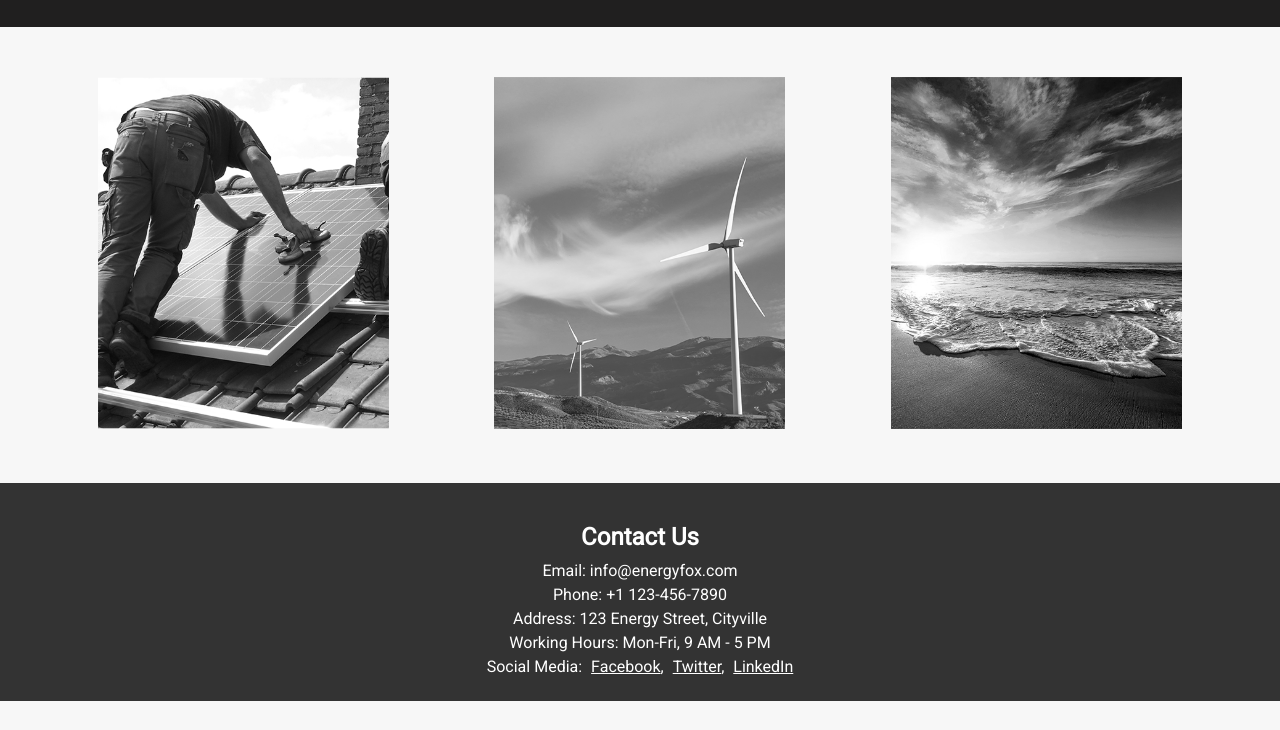
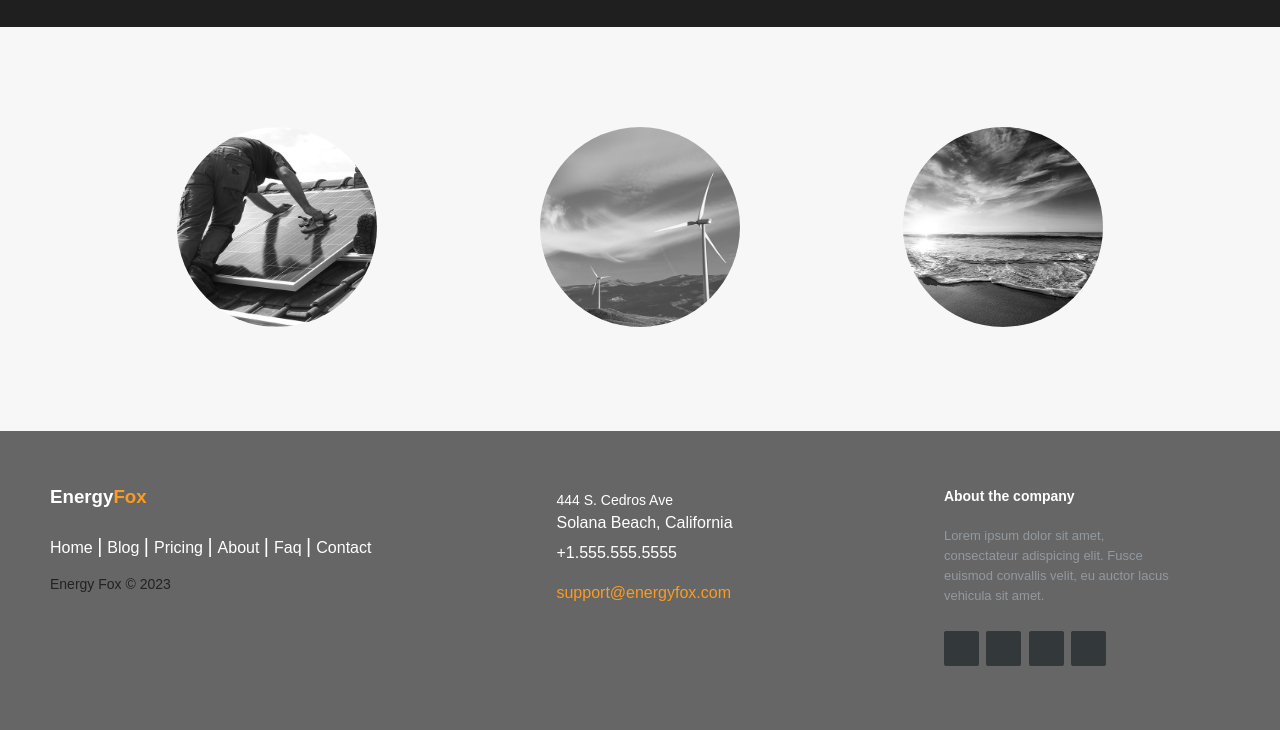
Before and after one commit to iamanandhuam/EnergyFox, a plain HTML site: page index.html in a window 1280 px wide. Shown: the part 852-1582 px from the top of the page. Before the commit the page ends 1553 px from the top, so only its background shows below. Drawn offline with Linux system fonts and the light colour scheme.

Commit message:
Added footer section and animations

```diff
--- a/assets/css/style.css
+++ b/assets/css/style.css
@@ -1,5 +1,10 @@
 /* Reset some default styles */
-body, h1, p, input, textarea, button {
+body,
+h1,
+p,
+input,
+textarea,
+button {
     margin: 0;
     padding: 0;
     border: none;
@@ -43,6 +48,7 @@ header img {
     z-index: 1;
     color: #172447;
 }
+
 .company_banner img {
     width: 50px;
     height: 50px;
@@ -134,14 +140,14 @@ header img {
     height: 2px;
     width: 150px;
     margin-bottom: 10px;
-    background-color: #fff;
+    background-color: #fb9c1f;
 }
 
 /* end of about section */
 
 #services {
     text-align: center;
-    padding: 50px;
+    padding: 100px;
     display: grid;
     gap: 10px;
     grid-template-columns: repeat(3, 1fr);
@@ -154,18 +160,19 @@ header img {
 }
 
 .service_images {
-    width: 291px;
-    height: 352px;
-    transition: .35s;
+    width: 200px;
+    height: 200px;
+    transition: .3s;
     filter: grayscale();
+    border-radius: 50%;
 }
 
 .service-details {
     position: absolute;
     top: 100%;
     left: 50%;
+    width: 100%;
     transform: translateX(-50%);
-    /* background-color: rgba(255, 255, 255, 0.8); */
     padding: 10px;
     text-align: center;
     display: none;
@@ -182,6 +189,8 @@ header img {
 
 .service:hover .service_images {
     filter: grayscale(0%);
+    border-radius: 1%;
+    box-shadow: 0px 5px 10px 0px rgba(0, 0, 0, 0.5)
 }
 
 .service:hover .service-details {
@@ -189,23 +198,179 @@ header img {
 }
 
 /* end of services view */
+/* @import url(https://fonts.googleapis.com/css?family=Open+Sans:400,500,300,700);
 
-.contact-details {
+* {
+    font-family: Open Sans;
+} */
+
+/* section {
+    width: 100%;
+    display: inline-block;
+    background: #333;
+    height: 50vh;
     text-align: center;
-    padding: 20px;
-    background-color: #333;
-    color: #fff;
+    font-size: 22px;
+    font-weight: 700;
+    text-decoration: underline;
+} */
+
+.footer-distributed {
+    background: #666;
+    box-shadow: 0 1px 1px 0 rgba(0, 0, 0, 0.12);
+    box-sizing: border-box;
+    width: 100%;
+    text-align: left;
+    font: bold 16px sans-serif;
+    padding: 55px 50px;
 }
 
-.contact-details h2 {
-    margin-bottom: 10px;
+.footer-distributed .footer-left,
+.footer-distributed .footer-center,
+.footer-distributed .footer-right {
+    display: inline-block;
+    vertical-align: top;
 }
 
-.contact-details p {
-    margin: 5px 0;
+/* Footer left */
+
+.footer-distributed .footer-left {
+    width: 40%;
 }
 
-.contact-details a {
+/* The company logo */
+
+.footer-distributed h3 {
+    color: #ffffff;
+    /* font: normal 36px 'Open Sans', cursive; */
+    margin: 0;
+}
+
+.footer-distributed h3 span {
+    color: #fb9c1f;
+}
+
+/* Footer links */
+
+.footer-distributed .footer-links {
+    color: #ffffff;
+    margin: 20px 0 12px;
+    padding: 0;
+}
+
+.footer-distributed .footer-links a {
+    display: inline-block;
+    line-height: 1.8;
+    font-weight: 400;
+    text-decoration: none;
+    color: inherit;
+}
+
+.footer-distributed .footer-company-name {
+    color: #222;
+    font-size: 14px;
+    font-weight: normal;
+    margin: 0;
+}
+
+/* Footer Center */
+
+.footer-distributed .footer-center {
+    width: 35%;
+}
+
+.footer-distributed .footer-center i {
+    background-color: #33383b;
+    color: #ffffff;
+    font-size: 25px;
+    width: 38px;
+    height: 38px;
+    border-radius: 50%;
+    text-align: center;
+    line-height: 42px;
+    margin: 10px 15px;
+    vertical-align: middle;
+}
+
+.footer-distributed .footer-center i.fa-envelope {
+    font-size: 17px;
+    line-height: 38px;
+}
+
+.footer-distributed .footer-center p {
+    display: inline-block;
+    color: #ffffff;
+    font-weight: 400;
+    vertical-align: middle;
+    margin: 0;
+}
+
+.footer-distributed .footer-center p span {
+    display: block;
+    font-weight: normal;
+    font-size: 14px;
+    line-height: 2;
+}
+
+.footer-distributed .footer-center p a {
+    color: #fb9c1f;
+    text-decoration: none;
+    ;
+}
+
+.footer-distributed .footer-links a:before {
+    content: "|";
+    font-weight: 300;
+    font-size: 20px;
+    left: 0;
     color: #fff;
-    margin-left: 5px;
+    display: inline-block;
+    padding-right: 5px;
 }
+
+.footer-distributed .footer-links .link-1:before {
+    content: none;
+}
+
+/* Footer Right */
+
+.footer-distributed .footer-right {
+    width: 20%;
+}
+
+.footer-distributed .footer-company-about {
+    line-height: 20px;
+    color: #92999f;
+    font-size: 13px;
+    font-weight: normal;
+    margin: 0;
+}
+
+.footer-distributed .footer-company-about span {
+    display: block;
+    color: #ffffff;
+    font-size: 14px;
+    font-weight: bold;
+    margin-bottom: 20px;
+}
+
+.footer-distributed .footer-icons {
+    margin-top: 25px;
+}
+
+.footer-distributed .footer-icons a {
+    display: inline-block;
+    width: 35px;
+    height: 35px;
+    cursor: pointer;
+    background-color: #33383b;
+    border-radius: 2px;
+
+    font-size: 20px;
+    color: #ffffff;
+    text-align: center;
+    line-height: 35px;
+
+    margin-right: 3px;
+    margin-bottom: 5px;
+}
--- a/assets/js/script.js
+++ b/assets/js/script.js
@@ -1,22 +1,3 @@
-let slideIndex = 0;
-
-function showSlides() {
-    let slides = document.getElementsByClassName("slide_images");
-
-    for (let i = 0; i < slides.length; i++) {
-        slides[i].style.display = "none";
-    }
-
-    slideIndex++;
-
-    if (slideIndex > slides.length) {
-        slideIndex = 1;
-    }
-
-    slides[slideIndex - 1].style.display = "block";
-    setTimeout(showSlides, 2000); // Change slide every 2 seconds
-}
-
 // Start the slideshow when the page loads
 document.addEventListener("DOMContentLoaded", function () {
     console.log("TODO")
--- a/index.html
+++ b/index.html
@@ -1,5 +1,6 @@
 <!DOCTYPE html>
 <html lang="en">
+
     <head>
         <meta charset="UTF-8">
         <meta name="viewport" content="width=device-width, initial-scale=1.0">
@@ -8,10 +9,10 @@
         <link rel="preconnect" href="https://fonts.googleapis.com">
         <link rel="preconnect" href="https://fonts.gstatic.com" crossorigin>
         <link href="https://fonts.googleapis.com/css2?family=Roboto:wght@100;300;400&display=swap" rel="stylesheet">
-
-    <link rel = "icon" href =  "assets/img/transparent_logo.png" type = "image/x-icon">
+        <link rel="icon" href="assets/img/transparent_logo.png" type="image/x-icon">
         <title>EnergyFox | Pvt | Ltd</title>
     </head>
+
     <body>
         <header>
             <img src="assets/img/banner_for_header.jpg" alt="Website Banner">
@@ -68,18 +69,50 @@
             </div>
         </div>
 
-    <div class="contact-details">
-        <h2>Contact Us</h2>
-        <p>Email: info@energyfox.com</p>
-        <p>Phone: +1 123-456-7890</p>
-        <p>Address: 123 Energy Street, Cityville</p>
-        <p>Working Hours: Mon-Fri, 9 AM - 5 PM</p>
-        <p>Social Media:
-            <a href="#" target="_blank">Facebook</a>,
-            <a href="#" target="_blank">Twitter</a>,
-            <a href="#" target="_blank">LinkedIn</a>
+        <!-- <section>Footer Example 4</section> -->
+        <footer class="footer-distributed">
+            <div class="footer-left">
+                <h3>Energy<span>Fox</span></h3>
+                <p class="footer-links">
+                    <a href="#" class="link-1">Home</a>
+                    <a href="#">Blog</a>
+                    <a href="#">Pricing</a>
+                    <a href="#">About</a>
+                    <a href="#">Faq</a>
+                    <a href="#">Contact</a>
                 </p>
+                <p class="footer-company-name">Energy Fox © 2023</p>
             </div>
 
+            <div class="footer-center">
+                <div>
+                    <i class="fa fa-map-marker"></i>
+                    <p><span>444 S. Cedros Ave</span> Solana Beach, California</p>
+                </div>
+                <div>
+                    <i class="fa fa-phone"></i>
+                    <p>+1.555.555.5555</p>
+                </div>
+                <div>
+                    <i class="fa fa-envelope"></i>
+                    <p><a href="mailto:support@company.com">support@energyfox.com</a></p>
+                </div>
+            </div>
+
+            <div class="footer-right">
+                <p class="footer-company-about">
+                    <span>About the company</span>
+                    Lorem ipsum dolor sit amet, consectateur adispicing elit. Fusce euismod convallis velit, eu auctor
+                    lacus vehicula sit amet.
+                </p>
+                <div class="footer-icons">
+                    <a href="#"><i class="fa fa-gmail"></i></a>
+                    <a href="#"><i class="fa fa-twitter"></i></a>
+                    <a href="#"><i class="fa fa-linkedin"></i></a>
+                    <a href="#"><i class="fa fa-github"></i></a>
+                </div>
+            </div>
+        </footer>
     </body>
+
 </html>
```
Lines whose indentation alone changed are shown as unchanged.
